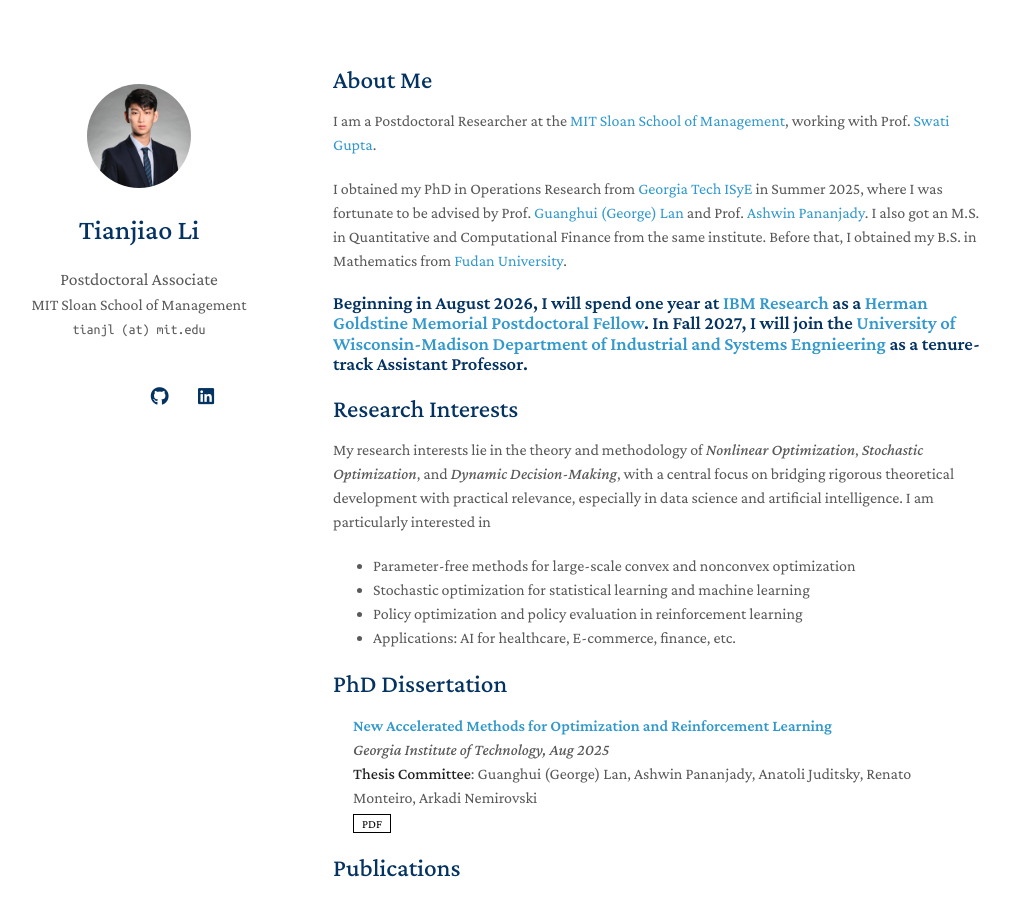
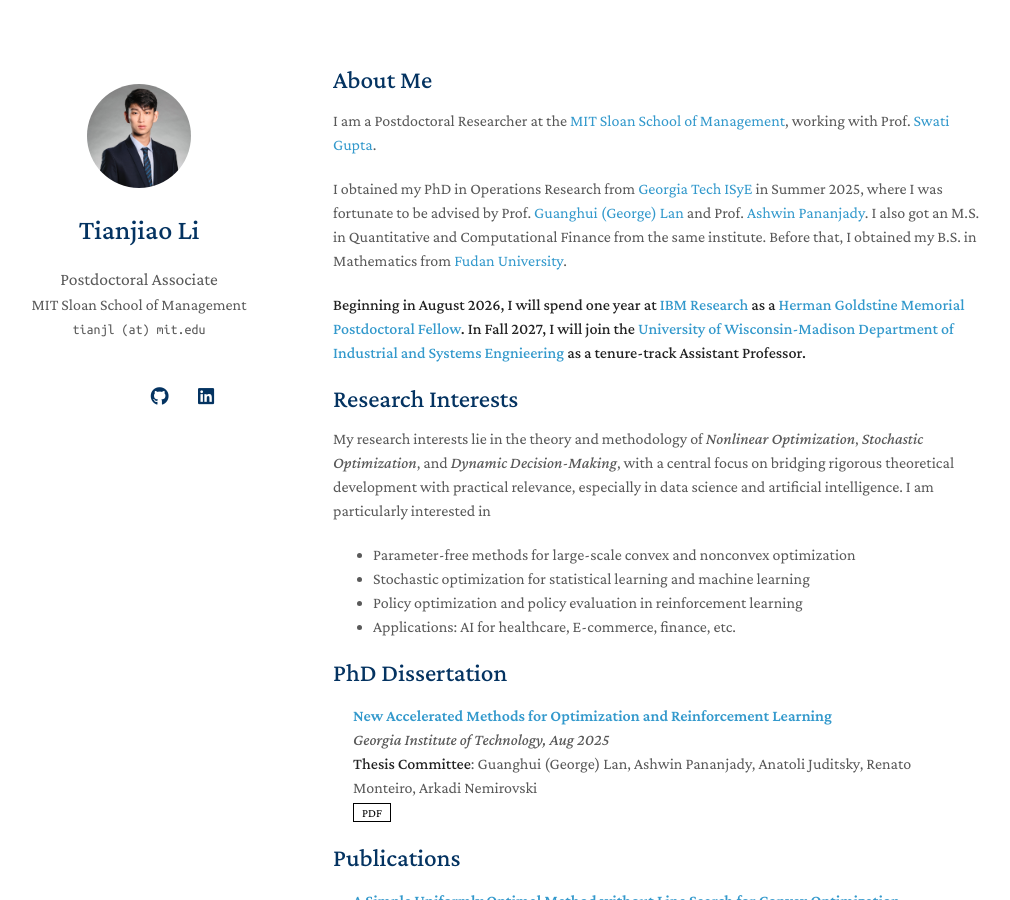
Before and after one commit to tli432/tli432.github.io, a Jekyll site: the page built from index.md, in a window 1280 px wide and 900 px high. Shown: the whole window, without its empty margins (137-1147 px from the left). Built offline with Jekyll 4.4.1, drawn with Linux system fonts in a browser that asks for light colours; nearby versions of some CDN libraries; a style sheet for code colours, icons or effects is not loaded; our own code applies the rules of GitHub Pages for plain Markdown files.

```diff
--- a/index.md
+++ b/index.md
@@ -8,7 +8,7 @@ I am a Postdoctoral Researcher at the [MIT Sloan School of Management](https://m
 
 I obtained my PhD in Operations Research from [Georgia Tech ISyE](https://www.isye.gatech.edu/) in Summer 2025, where I was fortunate to be advised by Prof. [Guanghui (George) Lan](https://sites.gatech.edu/guanghui-lan/) and Prof. [Ashwin Pananjady](https://sites.gatech.edu/ashwin-pananjady/). I also got an M.S. in Quantitative and Computational Finance from the same institute. Before that, I obtained my B.S. in Mathematics from [Fudan University](https://www.fudan.edu.cn/en/).
 
-### Beginning in August 2026, I will spend one year at [IBM Research](https://research.ibm.com/) as a [Herman Goldstine Memorial Postdoctoral Fellow](https://research.ibm.com/labs/yorktown-heights/goldstine). In Fall 2027, I will join the [University of Wisconsin-Madison](https://www.wisc.edu/) [Department of Industrial and Systems Engnieering](https://engineering.wisc.edu/departments/industrial-systems-engineering/) as a tenure-track Assistant Professor.
+**Beginning in August 2026, I will spend one year at [IBM Research](https://research.ibm.com/) as a [Herman Goldstine Memorial Postdoctoral Fellow](https://research.ibm.com/labs/yorktown-heights/goldstine). In Fall 2027, I will join the [University of Wisconsin-Madison](https://www.wisc.edu/) [Department of Industrial and Systems Engnieering](https://engineering.wisc.edu/departments/industrial-systems-engineering/) as a tenure-track Assistant Professor.**
 
 ## Research Interests
 
```
